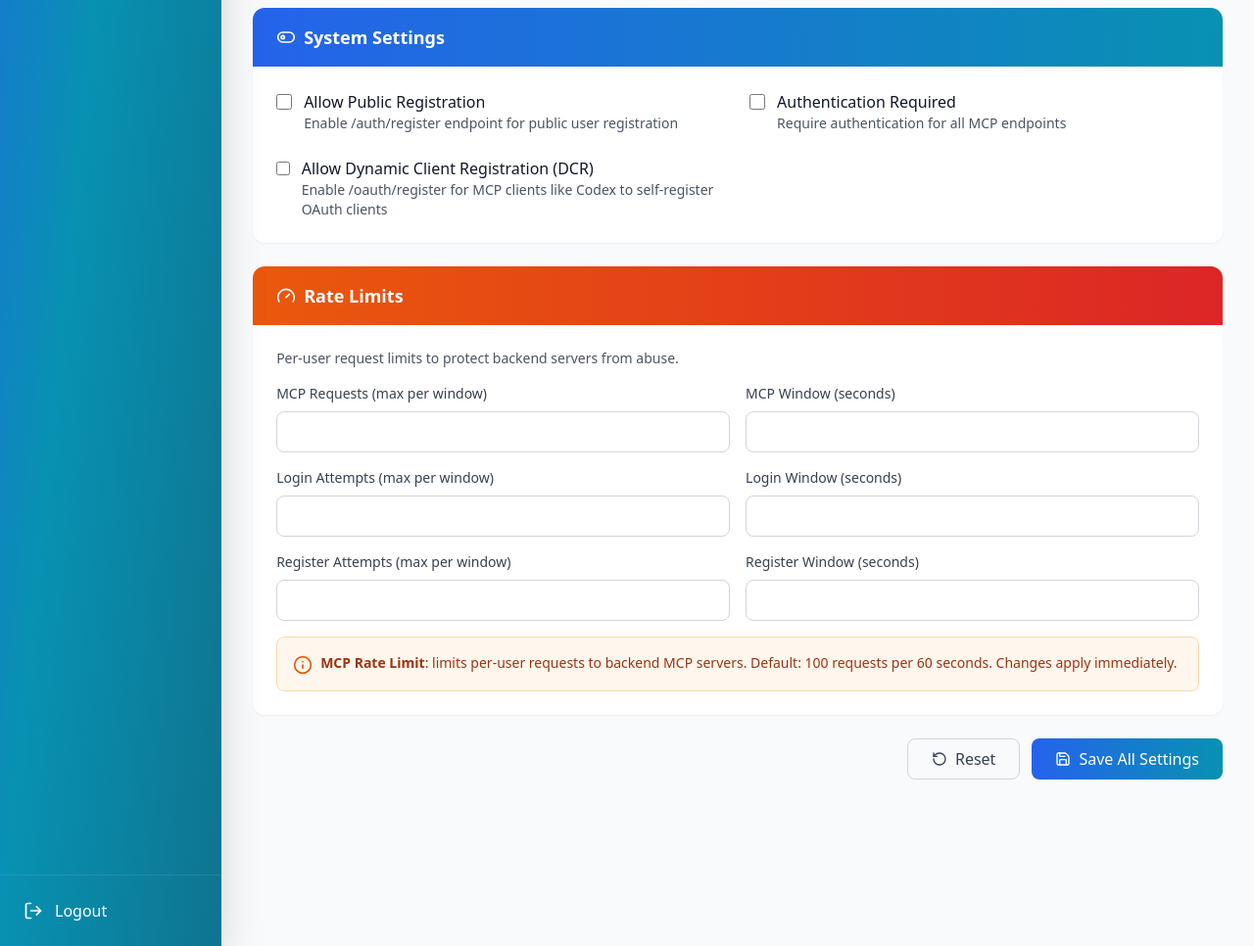
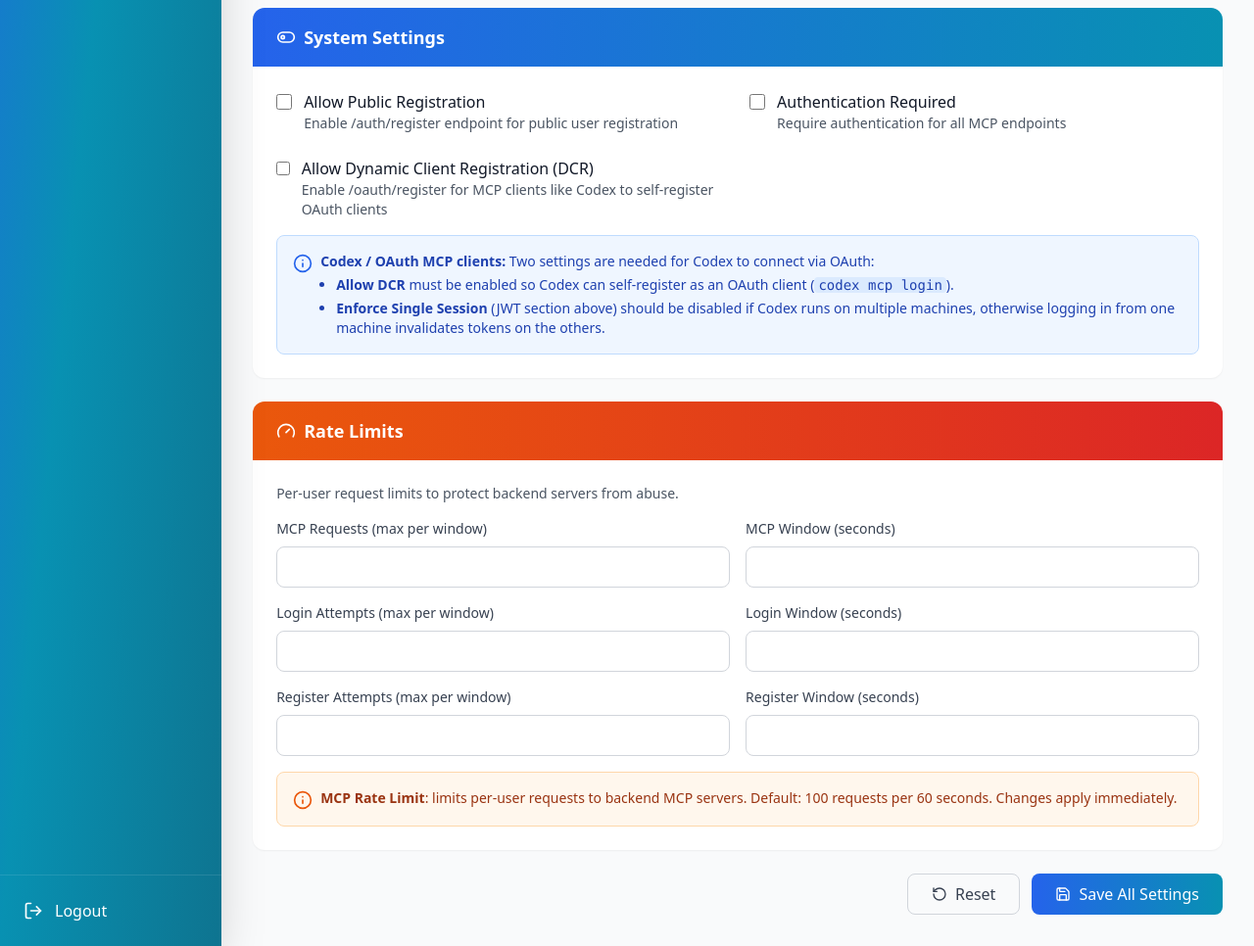
Before and after one commit to loglux/authmcp-gateway, a Python web app: template src/authmcp_gateway/templates/admin/settings.html in a window 1280 px wide. Shown: the part 1255-2221 px from the top of the page at 98% size. Run offline with Jinja, Linux system fonts and the light colour scheme; the template is opened without the code that fills it, so the values that code supplies are empty; style sheets or scripts are compiled from the project's sources.

Commit message:
Add Codex/OAuth hint block to admin Settings page

```diff
--- a/src/authmcp_gateway/templates/admin/settings.html
+++ b/src/authmcp_gateway/templates/admin/settings.html
@@ -188,6 +188,18 @@
                     <div class="ml-3">
                         <label for="allowDcr" class="font-medium text-gray-900">Allow Dynamic Client Registration (DCR)</label>
                         <p class="text-sm text-gray-600">Enable /oauth/register for MCP clients like Codex to self-register OAuth clients</p>
+                    </div>
+                </div>
+            </div>
+            <div class="mt-4 p-4 bg-blue-50 border border-blue-200 rounded-lg">
+                <div class="flex items-start gap-2">
+                    <i data-lucide="info" class="w-5 h-5 text-blue-600 mt-0.5 flex-shrink-0"></i>
+                    <div class="text-sm text-blue-800">
+                        <strong>Codex / OAuth MCP clients:</strong> Two settings are needed for Codex to connect via OAuth:
+                        <ul class="mt-1 ml-4 list-disc space-y-1">
+                            <li><strong>Allow DCR</strong> must be enabled so Codex can self-register as an OAuth client (<code class="bg-blue-100 px-1 rounded">codex mcp login</code>).</li>
+                            <li><strong>Enforce Single Session</strong> (JWT section above) should be disabled if Codex runs on multiple machines, otherwise logging in from one machine invalidates tokens on the others.</li>
+                        </ul>
                     </div>
                 </div>
             </div>
```
